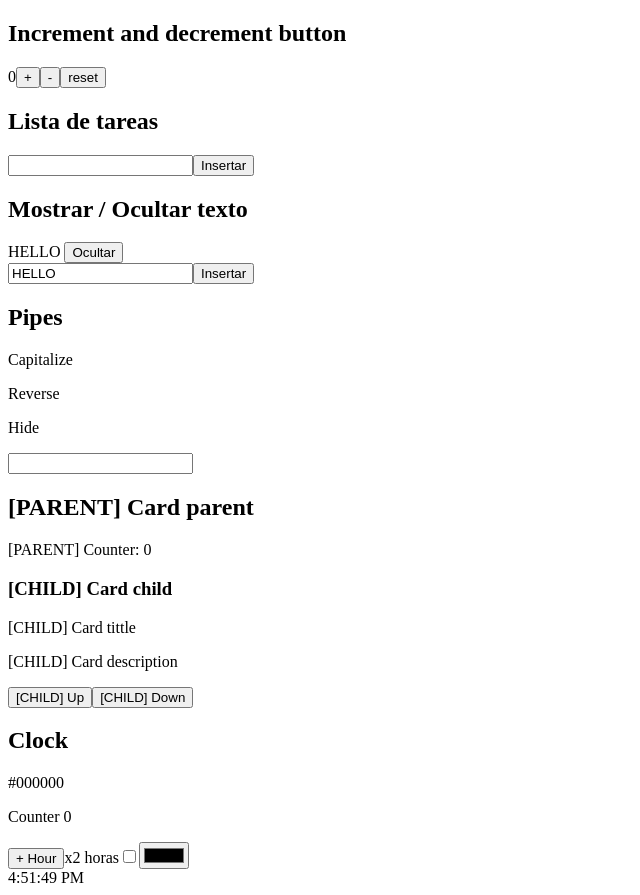
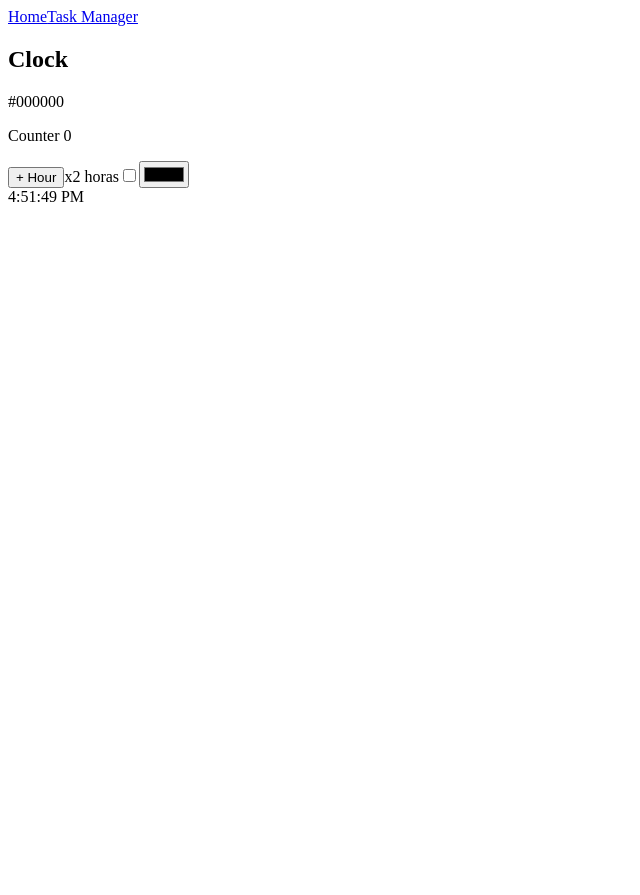
Before and after one commit to angcoder-c/angular-practice, an Angular app in the folder angular-tutorial/: page / in a window 1280 px wide. Shown: the whole page, without its empty margins (0-640 px from the left). After the commit the page ends 800 px from the top, so only its background shows below. Built offline with nearby package versions, Linux system fonts and the light colour scheme.

Commit message:
[EASY](7) navegación con angular router

```diff
--- a/angular-tutorial/src/app/app.component.html
+++ b/angular-tutorial/src/app/app.component.html
@@ -1,11 +1,15 @@
 <main class="main">
   <div class="content">
+    <a routerLink="/">Home</a>
+    <a routerLink="/task">Task Manager</a>
+    <!--
     <app-pm-button-counter/>
     <app-list-strings/>
     <app-show-hide-string/>
     <app-apply-custom-pipes/>
     <app-card-parent/>
     <app-color-clock/>
+    -->
   </div>
 </main>
 <router-outlet />
--- a/angular-tutorial/src/app/app.routes.ts
+++ b/angular-tutorial/src/app/app.routes.ts
@@ -1,3 +1,16 @@
 import { Routes } from '@angular/router';
+import { ColorClockComponent } from './components/color-clock/color-clock.component';
+import { ListStringsComponent } from './components/list-strings/list-strings.component';
 
-export const routes: Routes = [];
+export const routes: Routes = [
+    {
+        path: '',
+        title: 'Angular Practice | Home',
+        component: ColorClockComponent
+    },
+    {
+        path: 'task',
+        title: 'Angular Practice | Task Manager',
+        component: ListStringsComponent
+    }
+];
```
Also changed, not shown: angular-tutorial/src/app/app.component.ts (+4 -3 lines).
